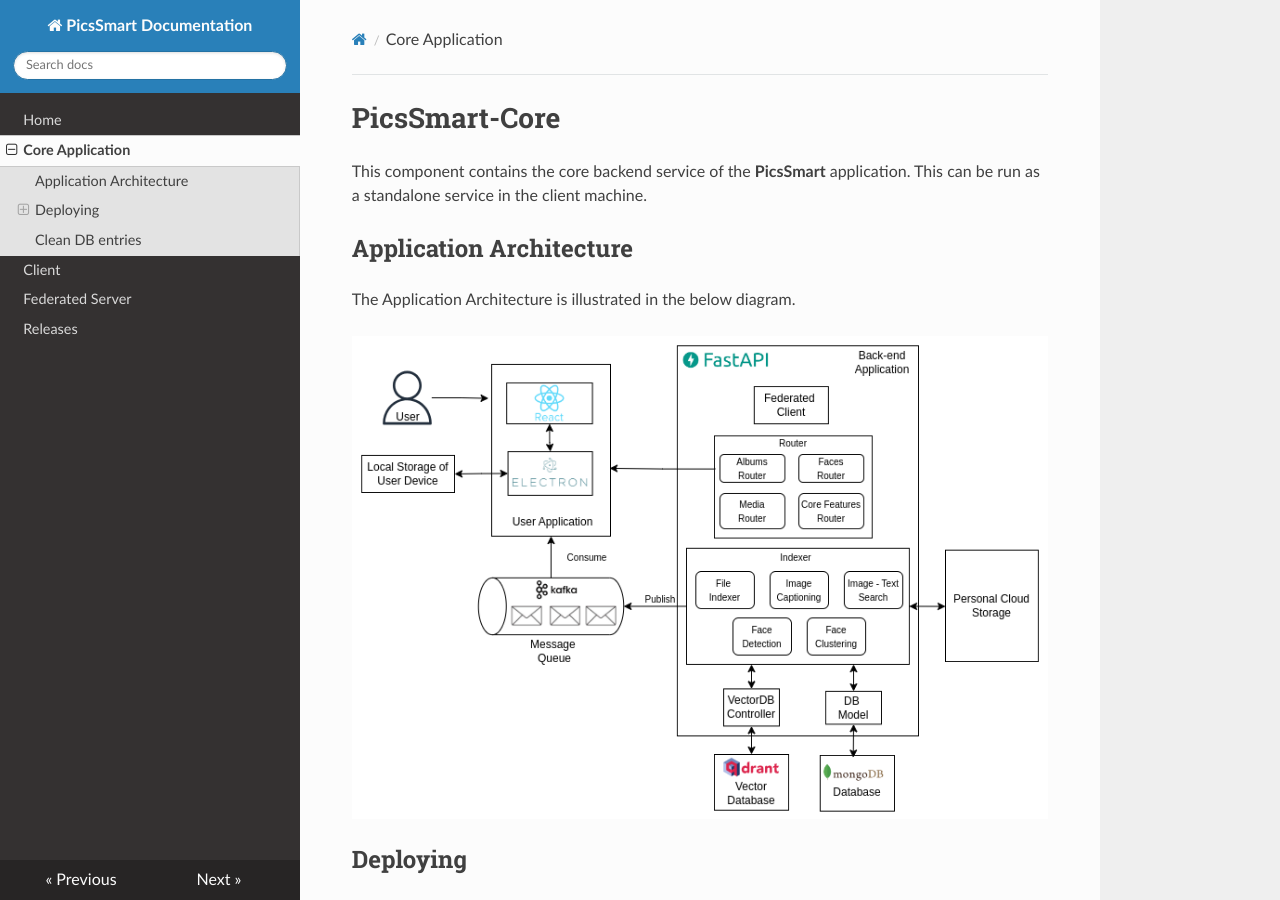
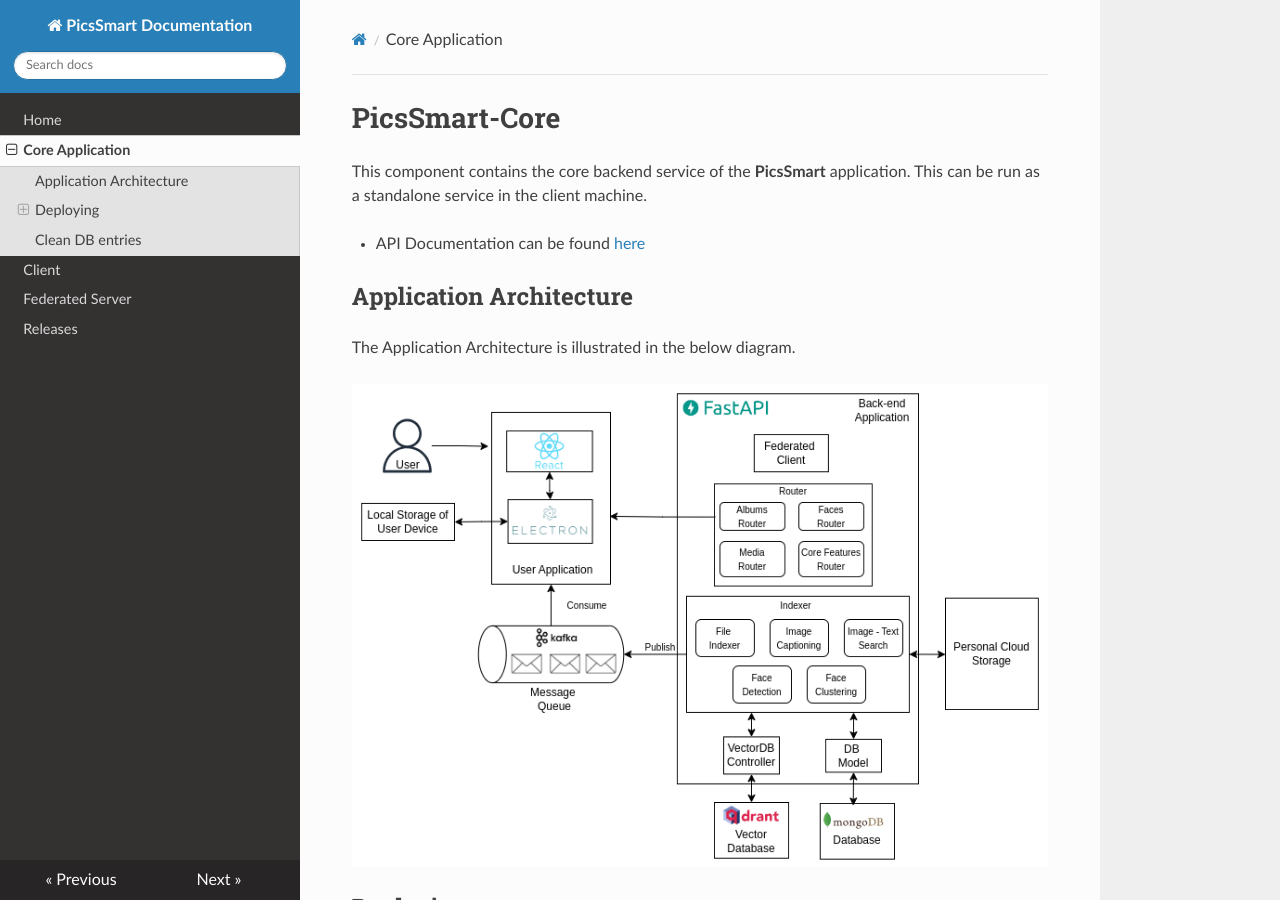
Before and after one commit to PicsSmart/picssmart-docs, an MkDocs documentation site: the page built from docs/core.md, in a window 1280 px wide and 900 px high. Built offline with MkDocs 1.6.1, drawn with Linux system fonts in a browser that asks for light colours; nearby versions of some CDN libraries.

Commit message:
Add API documentation to the README

```diff
--- a/docs/core.md
+++ b/docs/core.md
@@ -1,6 +1,8 @@
 # PicsSmart-Core
 
 This component contains the core backend service of the **PicsSmart** application. This can be run as a standalone service in the client machine.
+
+- API Documentation can be found [here](https://documenter.getpostman.com/view/16402831/2sA3Qwb9qg)
 
 ## Application Architecture
 
```
